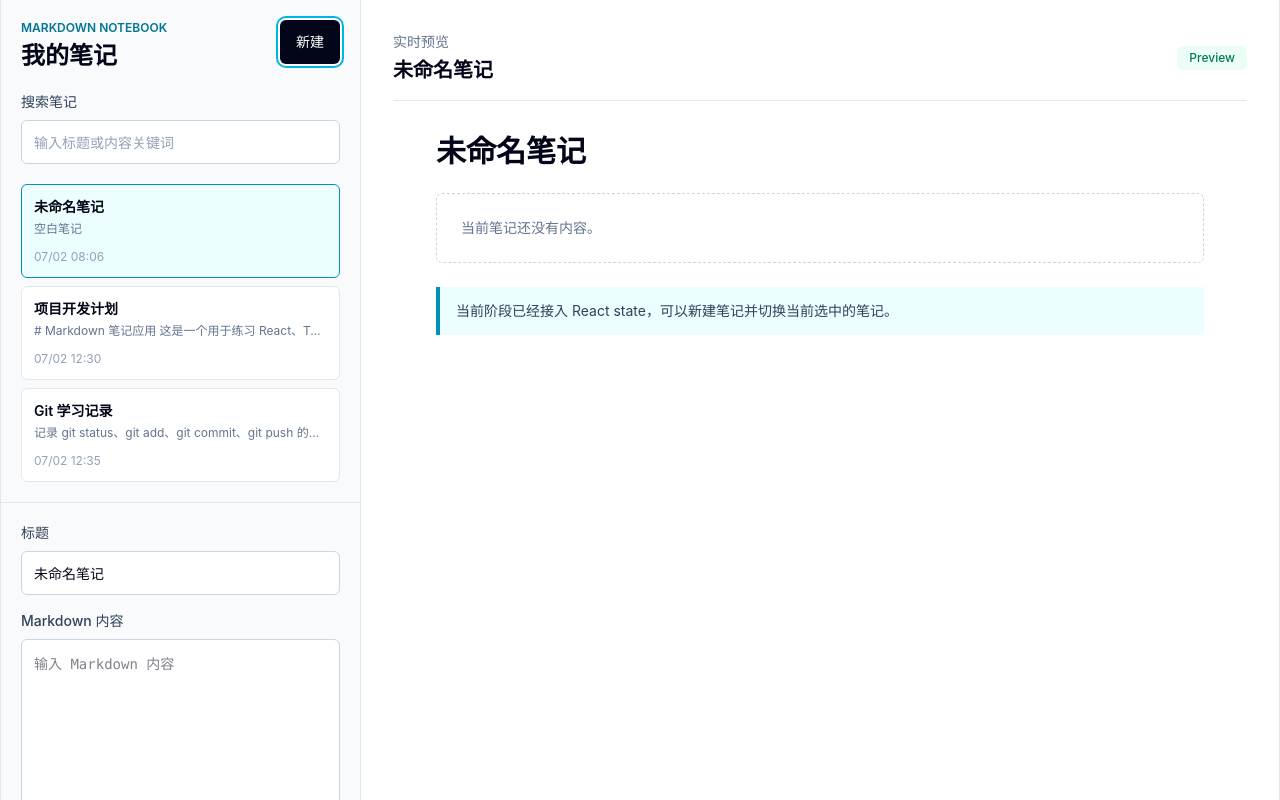
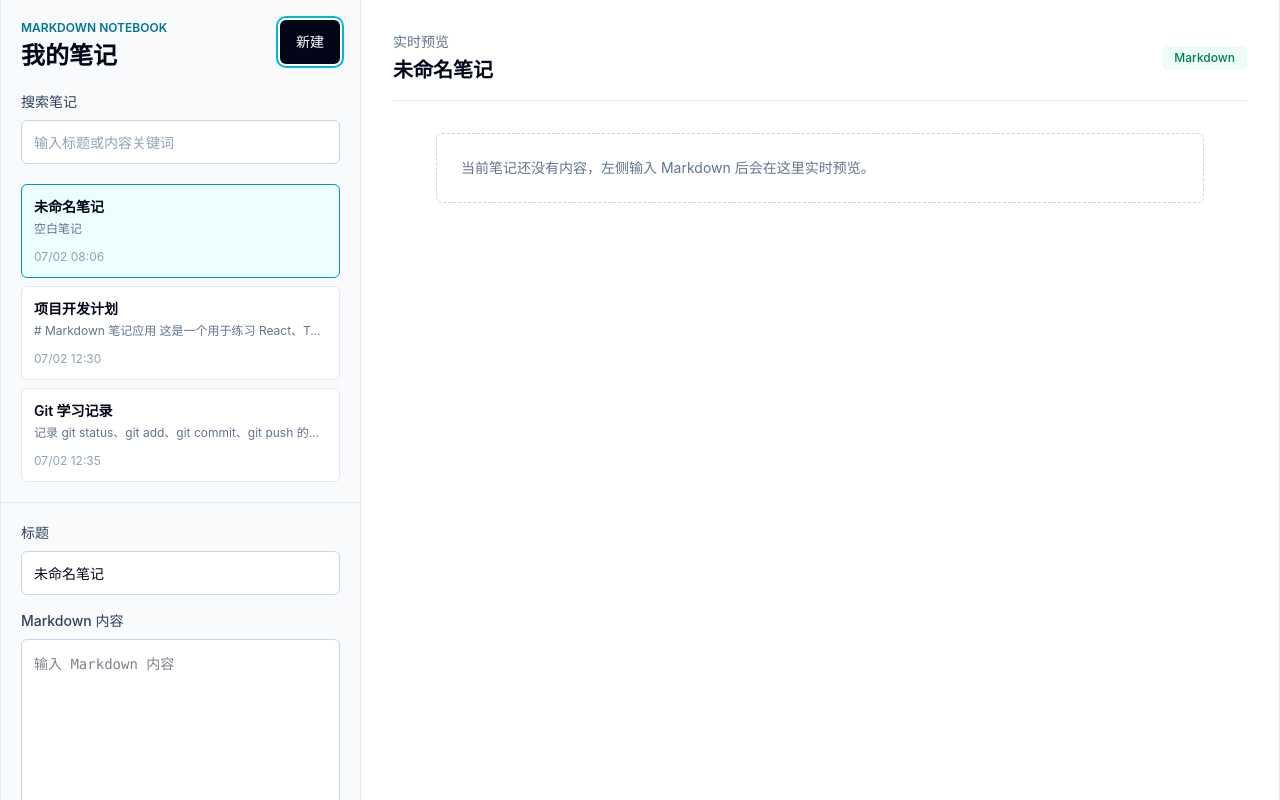
Before and after one commit to tomjerry-tech/markdown-notebook, a React (Vite) app: page / in a window 1280 px wide. Both pictures are taken after a click on the button "新建". Shown: the top 800 px of the page. Built offline with nearby package versions, Linux system fonts and the light colour scheme.

Commit message:
实现 Markdown 预览

```diff
--- a/package.json
+++ b/package.json
@@ -13,6 +13,7 @@
     "@tailwindcss/vite": "^4.3.2",
     "react": "^19.2.7",
     "react-dom": "^19.2.7",
+    "react-markdown": "^10.1.0",
     "tailwindcss": "^4.3.2"
   },
   "devDependencies": {
--- a/src/components/MarkdownPreview.tsx
+++ b/src/components/MarkdownPreview.tsx
@@ -1,3 +1,4 @@
+import ReactMarkdown from 'react-markdown'
 import type { Note } from '../types/note'
 
 type MarkdownPreviewProps = {
@@ -5,37 +6,78 @@ type MarkdownPreviewProps = {
 }
 
 export function MarkdownPreview({ note }: MarkdownPreviewProps) {
+  const hasContent = note.content.trim().length > 0
+
   return (
     <section className="min-h-dvh bg-white p-6 lg:p-8">
       <div className="flex items-center justify-between border-b border-slate-200 pb-4">
         <div>
           <p className="text-sm font-medium text-slate-500">实时预览</p>
-          <h2 className="mt-1 text-xl font-semibold text-slate-950">{note.title}</h2>
+          <h2 className="mt-1 text-xl font-semibold text-slate-950">
+            {note.title || '未命名笔记'}
+          </h2>
         </div>
         <span className="rounded-md bg-emerald-50 px-3 py-1 text-xs font-medium text-emerald-700">
-          Preview
+          Markdown
         </span>
       </div>
 
-      <article className="mx-auto mt-8 max-w-3xl text-slate-800">
-        <h1 className="text-3xl font-semibold text-slate-950">
-          {note.title || '未命名笔记'}
-        </h1>
-
-        {note.content ? (
-          <pre className="mt-6 whitespace-pre-wrap rounded-md border border-slate-200 bg-slate-50 p-4 font-mono text-sm leading-6 text-slate-700">
+      {hasContent ? (
+        <article className="mx-auto mt-8 max-w-3xl text-slate-800">
+          <ReactMarkdown
+            components={{
+              h1: ({ children }) => (
+                <h1 className="mb-5 text-3xl font-semibold text-slate-950">
+                  {children}
+                </h1>
+              ),
+              h2: ({ children }) => (
+                <h2 className="mb-4 mt-8 text-2xl font-semibold text-slate-950">
+                  {children}
+                </h2>
+              ),
+              p: ({ children }) => <p className="mb-4 leading-7">{children}</p>,
+              ul: ({ children }) => (
+                <ul className="mb-5 list-disc space-y-2 pl-6">{children}</ul>
+              ),
+              ol: ({ children }) => (
+                <ol className="mb-5 list-decimal space-y-2 pl-6">{children}</ol>
+              ),
+              blockquote: ({ children }) => (
+                <blockquote className="mb-5 border-l-4 border-cyan-600 bg-cyan-50 px-4 py-3 text-slate-700">
+                  {children}
+                </blockquote>
+              ),
+              code: ({ children }) => (
+                <code className="rounded bg-slate-100 px-1.5 py-0.5 font-mono text-sm text-slate-900">
+                  {children}
+                </code>
+              ),
+              pre: ({ children }) => (
+                <pre className="mb-5 overflow-x-auto rounded-md bg-slate-950 p-4 text-sm leading-6 text-slate-100">
+                  {children}
+                </pre>
+              ),
+              a: ({ children, href }) => (
+                <a
+                  className="font-medium text-cyan-700 underline underline-offset-4"
+                  href={href}
+                  rel="noreferrer"
+                  target="_blank"
+                >
+                  {children}
+                </a>
+              ),
+            }}
+          >
             {note.content}
-          </pre>
-        ) : (
-          <div className="mt-6 rounded-md border border-dashed border-slate-300 p-6 text-sm text-slate-500">
-            当前笔记还没有内容。
-          </div>
-        )}
-
-        <blockquote className="mt-6 border-l-4 border-cyan-600 bg-cyan-50 px-4 py-3 text-sm leading-6 text-slate-700">
-          当前阶段已经接入 React state，可以新建笔记并切换当前选中的笔记。
-        </blockquote>
-      </article>
+          </ReactMarkdown>
+        </article>
+      ) : (
+        <div className="mx-auto mt-8 max-w-3xl rounded-md border border-dashed border-slate-300 p-6 text-sm text-slate-500">
+          当前笔记还没有内容，左侧输入 Markdown 后会在这里实时预览。
+        </div>
+      )}
     </section>
   )
 }
```
Also changed, not shown: src/App.tsx (+1 -1 lines), 1 other file (tests, documents, lock files or other folders).
